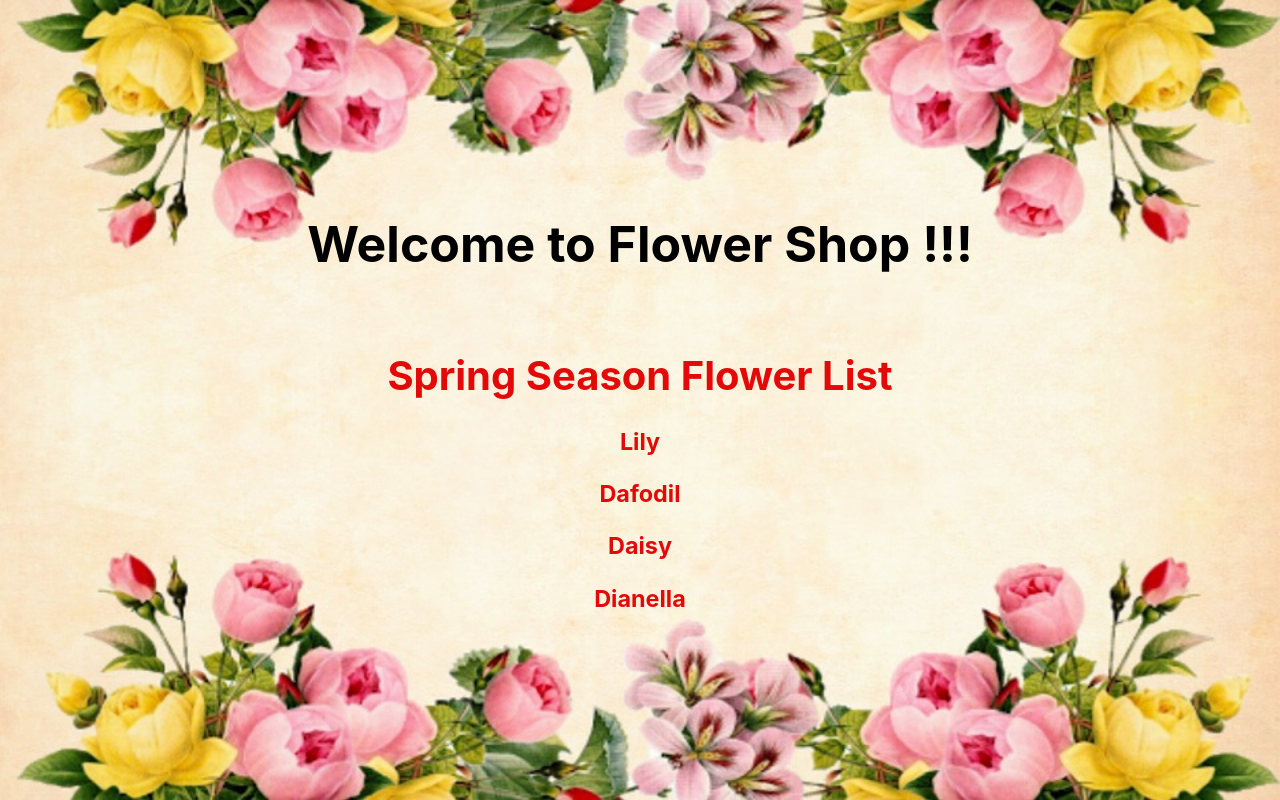
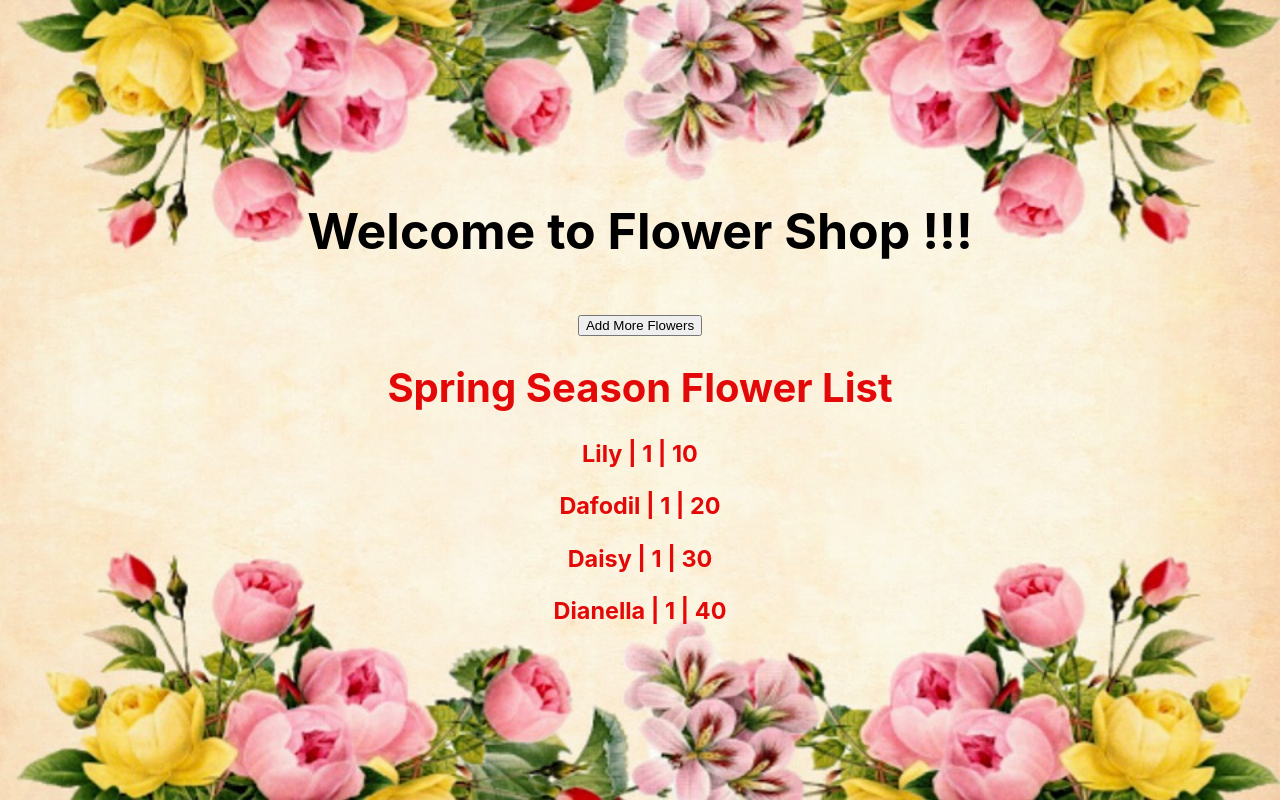
Before and after one commit to nehatiwari25021992/MyReactApp, a React (Create React App) app: page / in a window 1280 px wide. Built offline with nearby package versions, Linux system fonts and the light colour scheme.

Commit message:
state and props

```diff
--- a/src/App.js
+++ b/src/App.js
@@ -9,7 +9,7 @@ class App extends Component {
       <div className="App">
         <header className="App-header">
           <img src={logo} className="App-logo absClass" alt="logo" />
-          <p class="relClass">
+          <p className="relClass">
             Welcome to Flower Shop !!!
           </p>
           <List season="Spring"/>
--- a/src/flowers/list.js
+++ b/src/flowers/list.js
@@ -2,14 +2,35 @@ import React, { Component} from 'react';
 import Name from './name'
 
 class List extends Component{
+
+    state = {
+        names : [
+            { text : "Lily", price : 10, quantity : 1},
+            { text : "Dafodil", price : 20 , quantity : 1},
+            { text : "Daisy", price : 30, quantity: 1},
+            { text : "Dianella", price : 40 , quantity : 1}
+        ]
+    }
+
+    increaseQuantity = () => {
+        let newState = this.state.names.map((flower)=>{
+            flower.quantity +=1
+            return flower
+        })
+
+        this.setState({newState})
+    }
+
     render(){
             return (
                 <div className="listCss">
+                <button onClick={this.increaseQuantity}>Add More Flowers </button>
                     <h1>{this.props.season} Season Flower List</h1>
-                    <Name>Lily</Name>
-                    <Name>Dafodil</Name>
-                    <Name>Daisy</Name>
-                    <Name>Dianella</Name>
+                    {
+                            this.state.names.map((flower) => {
+                                 return <Name flowername={flower}></Name>
+                            })
+                    }
                 </div>
             );
         }
--- a/src/flowers/name.js
+++ b/src/flowers/name.js
@@ -1,8 +1,8 @@
 import React from 'react';
 
 const Name = (props) => {
-    if(props.children){
-        return ( <h3>{props.children}</h3>)
+    if(props.flowername){
+        return ( <h3>{props.flowername.text} | {props.flowername.quantity} | {props.flowername.price * props.flowername.quantity} </h3>)
     }else{
         return (<div> -- </div>)
     }
```
